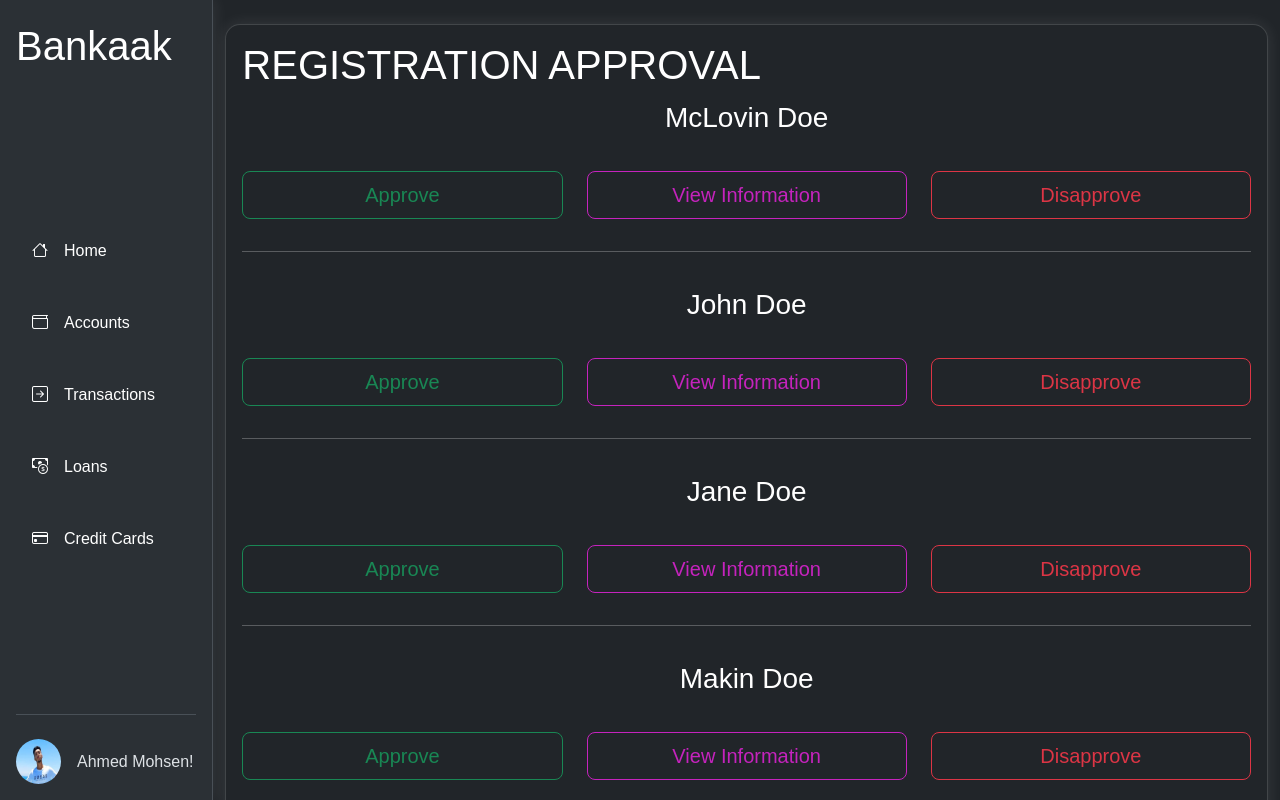
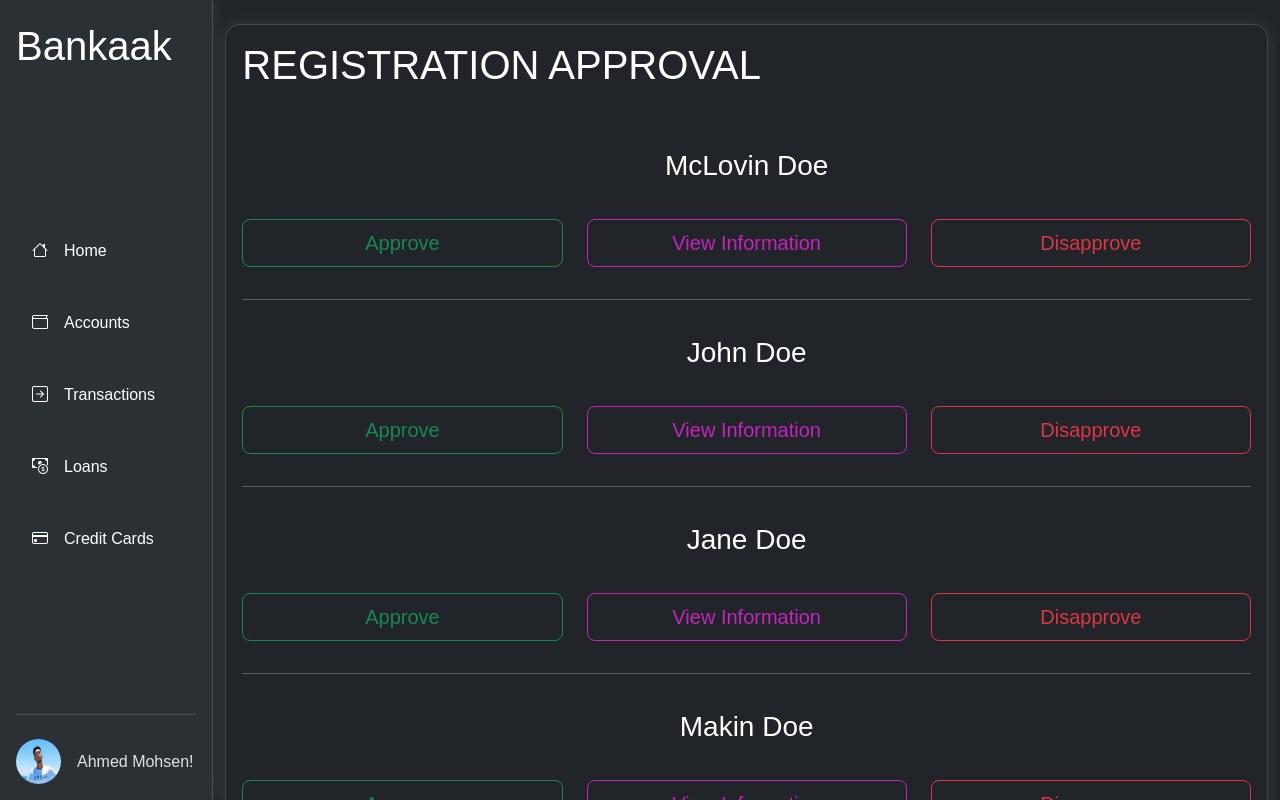
Before and after one commit to software-engineering-2023/Batates-M7mra, a Next.js app in the folder online-banking-system-website/: page /registration/registration-approval in a window 1280 px wide. Shown: the top 800 px of the page. Built offline with nearby package versions, Linux system fonts and the light colour scheme; a web font is replaced by a local one.

Commit message:
Finished Registration

```diff
--- a/online-banking-system-website/src/app/registration/registration-approval/page.tsx
+++ b/online-banking-system-website/src/app/registration/registration-approval/page.tsx
@@ -1,3 +1,5 @@
+import Link from "next/link";
+
 export default function Accounts() {
   return (
     <div className="row h-100 d-flex justify-content-center align-items-center">
@@ -6,7 +8,7 @@ export default function Accounts() {
           <div className="card-body">
             <h1 className="card-title">Registration Approval</h1>
             <form className="d-flex flex-column gap-3">
-              <div className="row d-flex justify-content-center fs-3 mb-3">
+              <div className="row d-flex justify-content-center fs-3 mb-3 mt-5">
                 McLovin Doe
               </div>
               <div className="row">
@@ -19,12 +21,14 @@ export default function Accounts() {
                   </button>
                 </div>
                 <div className="col">
+                  <Link href="/registration/registration-approval/registration-approval-info">
                     <button
                       type="button"
                       className="btn btn-outline-primary btn-lg w-100"
                     >
                       View Information
                     </button>
+                  </Link>
                 </div>
                 <div className="col">
                   <button
--- a/online-banking-system-website/src/app/registration/registration-approval/registration-approval-info/page.tsx
+++ b/online-banking-system-website/src/app/registration/registration-approval/registration-approval-info/page.tsx
@@ -54,7 +54,7 @@ export default function Accounts() {
                     className="form-control"
                     id="emailAddress"
                     disabled
-                    placeholder="McLovinDoe@gmail.com"
+                    placeholder="McLovinDoe@hotmail.com"
                   />
                 </div>
                 <div className="col">
```
Lines whose indentation alone changed are shown as unchanged.
